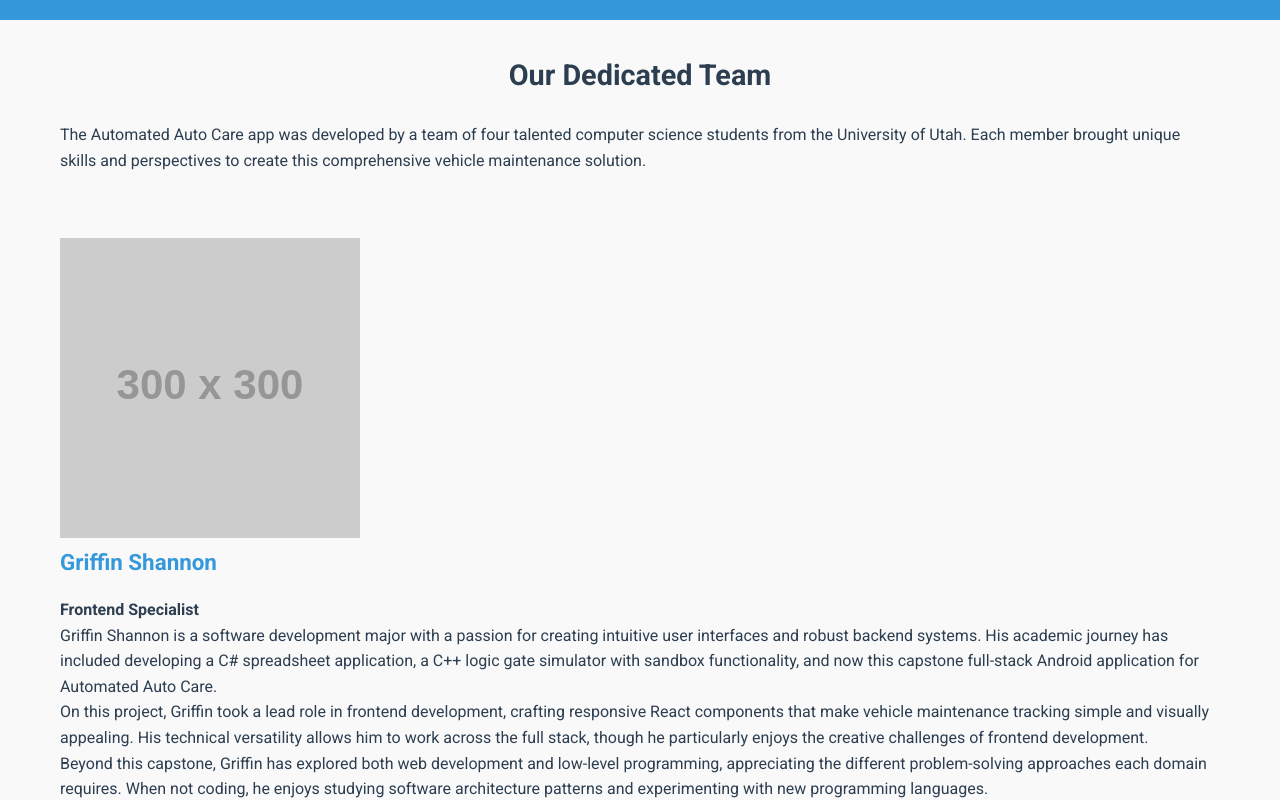
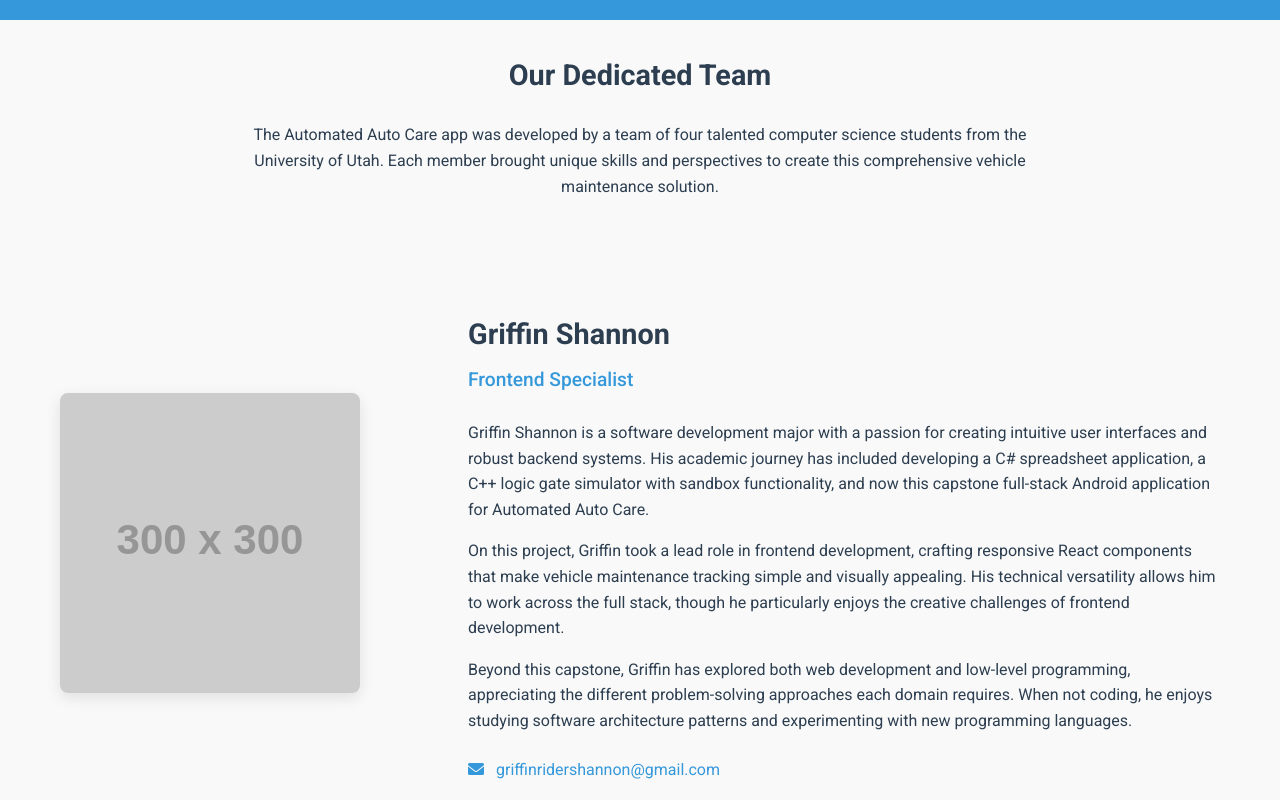
Before and after one commit to grider1/aacinfo, a plain HTML site: page team.html in a window 1280 px wide. Shown: the part 220-1020 px from the top of the page. Drawn offline with Linux system fonts and the light colour scheme; placeholder pictures from the web are drawn by us.

Commit message:
Update styles.css

```diff
--- a/styles.css
+++ b/styles.css
@@ -249,3 +249,101 @@ footer p {
         flex-wrap: wrap;
     }
 }
+
+/* Team Page Specific Styles */
+.team-intro {
+    text-align: center;
+    margin-bottom: 3rem;
+}
+
+.team-intro p {
+    max-width: 800px;
+    margin: 0 auto;
+}
+
+.team-members {
+    margin: 3rem 0;
+}
+
+.team-member {
+    display: flex;
+    align-items: center;
+    margin-bottom: 4rem;
+    gap: 2rem;
+}
+
+.member-image {
+    flex: 1;
+}
+
+.member-image img {
+    width: 100%;
+    max-width: 300px;
+    border-radius: 8px;
+    box-shadow: 0 5px 15px rgba(0, 0, 0, 0.1);
+}
+
+.member-info {
+    flex: 2;
+}
+
+.member-info h3 {
+    font-size: 1.8rem;
+    color: var(--primary);
+    margin-bottom: 0.5rem;
+}
+
+.member-info h4 {
+    font-size: 1.2rem;
+    color: var(--secondary);
+    margin-bottom: 1.5rem;
+    font-weight: 500;
+}
+
+.member-bio p {
+    margin-bottom: 1rem;
+}
+
+.member-contact {
+    margin-top: 1.5rem;
+    display: flex;
+    flex-direction: column;
+    gap: 0.5rem;
+}
+
+.member-contact a {
+    color: var(--secondary);
+    text-decoration: none;
+    transition: color 0.3s;
+}
+
+.member-contact a:hover {
+    color: var(--accent);
+}
+
+.member-contact i {
+    margin-right: 0.5rem;
+}
+
+/* Alternating layout for team members */
+.left-image {
+    flex-direction: row;
+}
+
+.right-image {
+    flex-direction: row-reverse;
+}
+
+@media (max-width: 768px) {
+    .team-member {
+        flex-direction: column;
+    }
+
+    .left-image, .right-image {
+        flex-direction: column;
+    }
+
+    .member-image {
+        margin-bottom: 1.5rem;
+    }
+}
```
